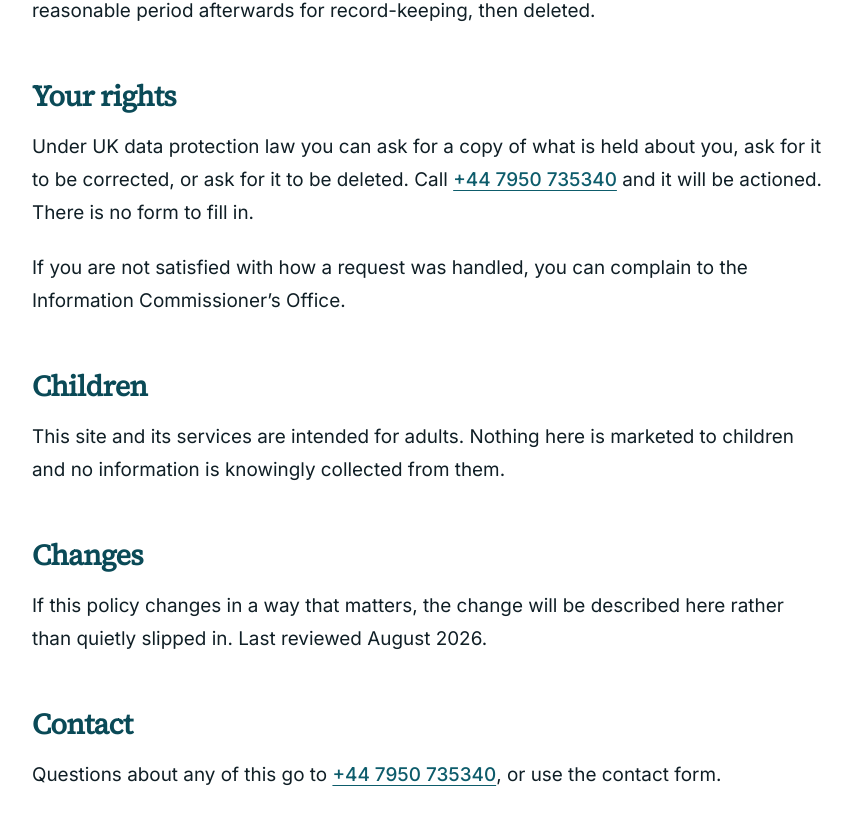
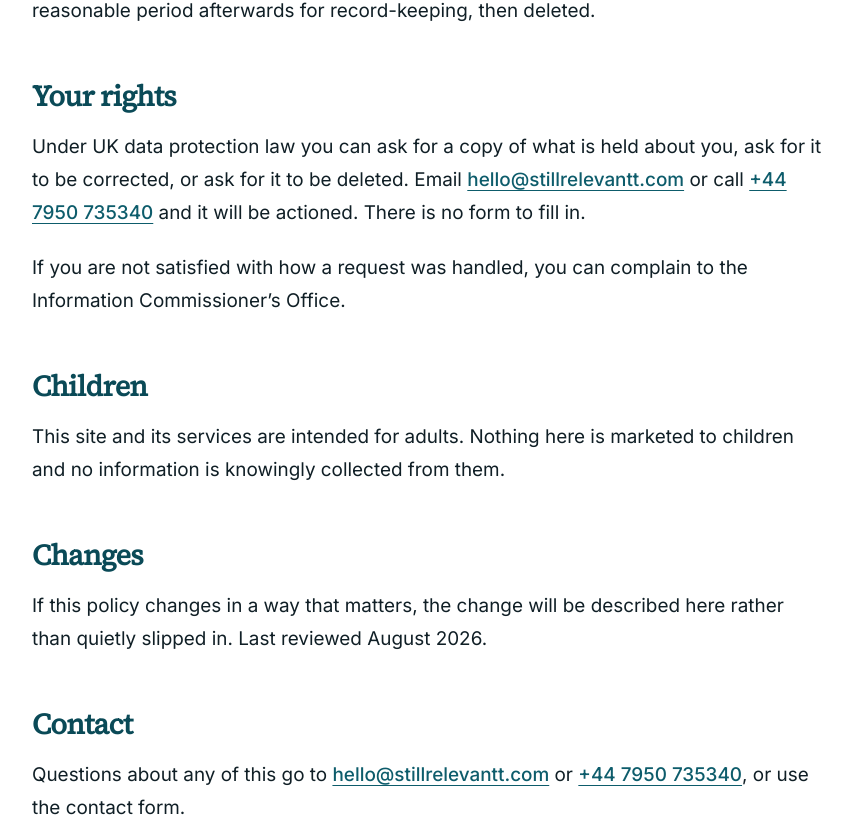
Before and after one commit to Stillrelevant/still-relevant-website, a Next.js app: page /privacy in a window 1280 px wide. Shown: the part 1352-2169 px from the top of the page, without its empty margins (212-1064 px from the left). Built offline with nearby package versions, Linux system fonts and the light colour scheme.

Commit message:
Add email to privacy contact points

```diff
--- a/app/privacy/page.js
+++ b/app/privacy/page.js
@@ -54,7 +54,8 @@ export default function Privacy() {
           <h2>Your rights</h2>
           <p>
             Under UK data protection law you can ask for a copy of what is held about you, ask for
-            it to be corrected, or ask for it to be deleted. Call{' '}
+            it to be corrected, or ask for it to be deleted. Email{' '}
+            <a href={site.emailHref}>{site.email}</a> or call{' '}
             <a href={site.phoneHref}>{site.phone}</a> and it will be actioned. There is no form to
             fill in.
           </p>
@@ -77,8 +78,8 @@ export default function Privacy() {
 
           <h2>Contact</h2>
           <p>
-            Questions about any of this go to <a href={site.phoneHref}>{site.phone}</a>, or use the
-            contact form.
+            Questions about any of this go to <a href={site.emailHref}>{site.email}</a> or{' '}
+            <a href={site.phoneHref}>{site.phone}</a>, or use the contact form.
           </p>
         </div>
       </section>
```
